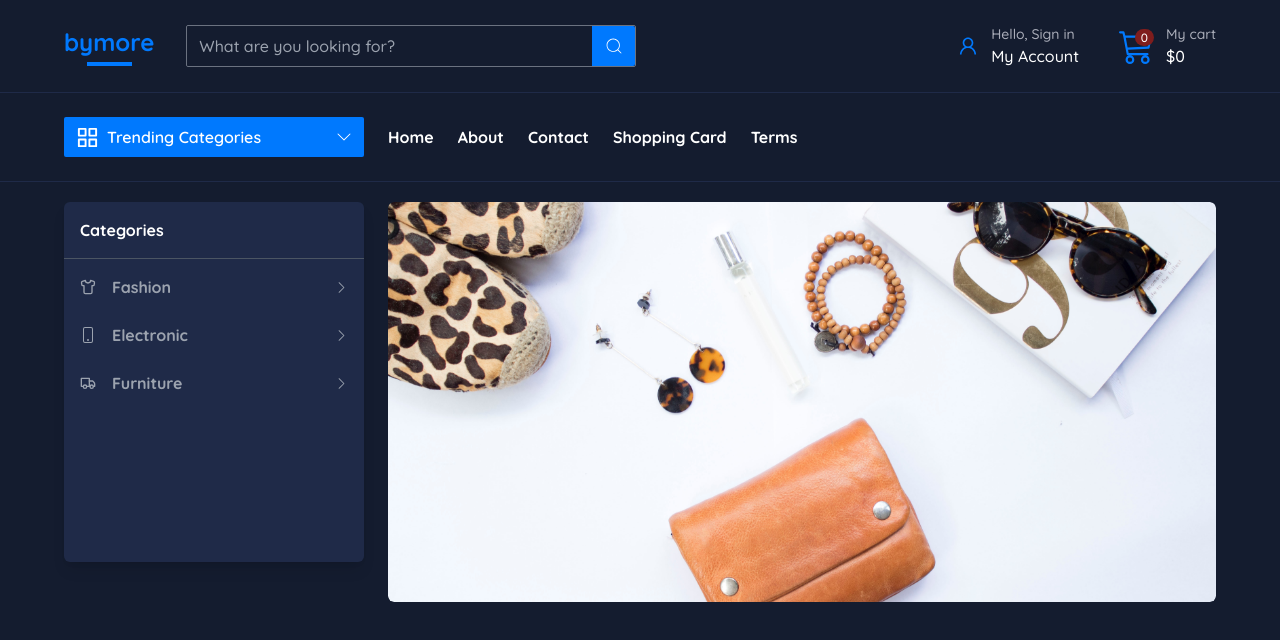
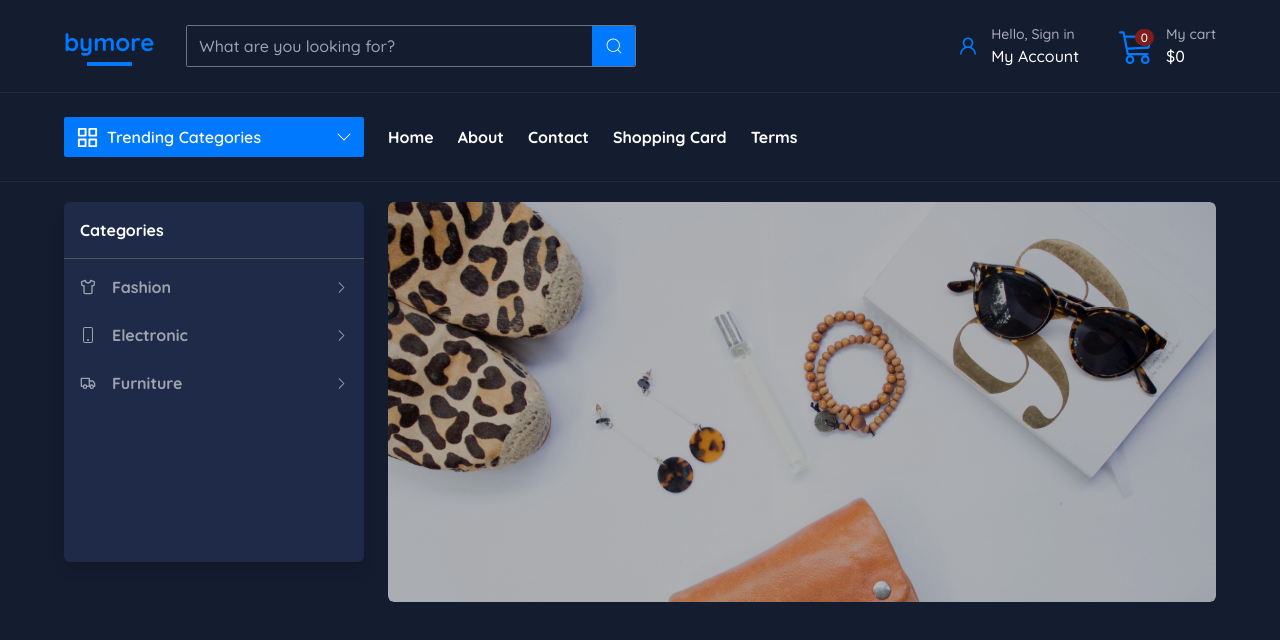
Before and after one commit to gracebir/buymore, a Next.js app: page / in a window 1280 px wide. Shown: the top 640 px of the page. Built offline with nearby package versions, Linux system fonts and the light colour scheme.

Commit message:
add background image instead

```diff
--- a/src/components/Hero.tsx
+++ b/src/components/Hero.tsx
@@ -1,7 +1,5 @@
 import { categories } from '@/data'
-import Image from 'next/image'
 import React from 'react'
-import banner from '../assets/image4.jpg'
 import { BsChevronRight } from 'react-icons/bs'
 
 function Hero() {
@@ -24,13 +22,9 @@ function Hero() {
                 </div>
             </div>
             <div className="flex-1 relative rounded-md h-[50vh] w-full overflow-hidden">
-                <Image
-                    src={banner}
-                    alt='banner'
-                    width={500}
-                    height={500}
-                    className={`absolute object-cover w-full rounded-md h-full`}
-                />
+                <div className="bg-banner bg-cover w-full rounded-md h-full">
+                    <div className='bg-black bg-opacity-30 w-full h-full'></div>
+                </div>
             </div>
         </section>
     )
--- a/tailwind.config.js
+++ b/tailwind.config.js
@@ -13,6 +13,9 @@ module.exports = {
         "blue-color":"var(--color-blue)",
         "dark-color":"var(--color-dark)",
         "gray-color":"var(--color-gray)"
+      },
+      backgroundImage:{
+        "banner":"url('../assets/image4.jpg')"
       }
     },
   },
```
